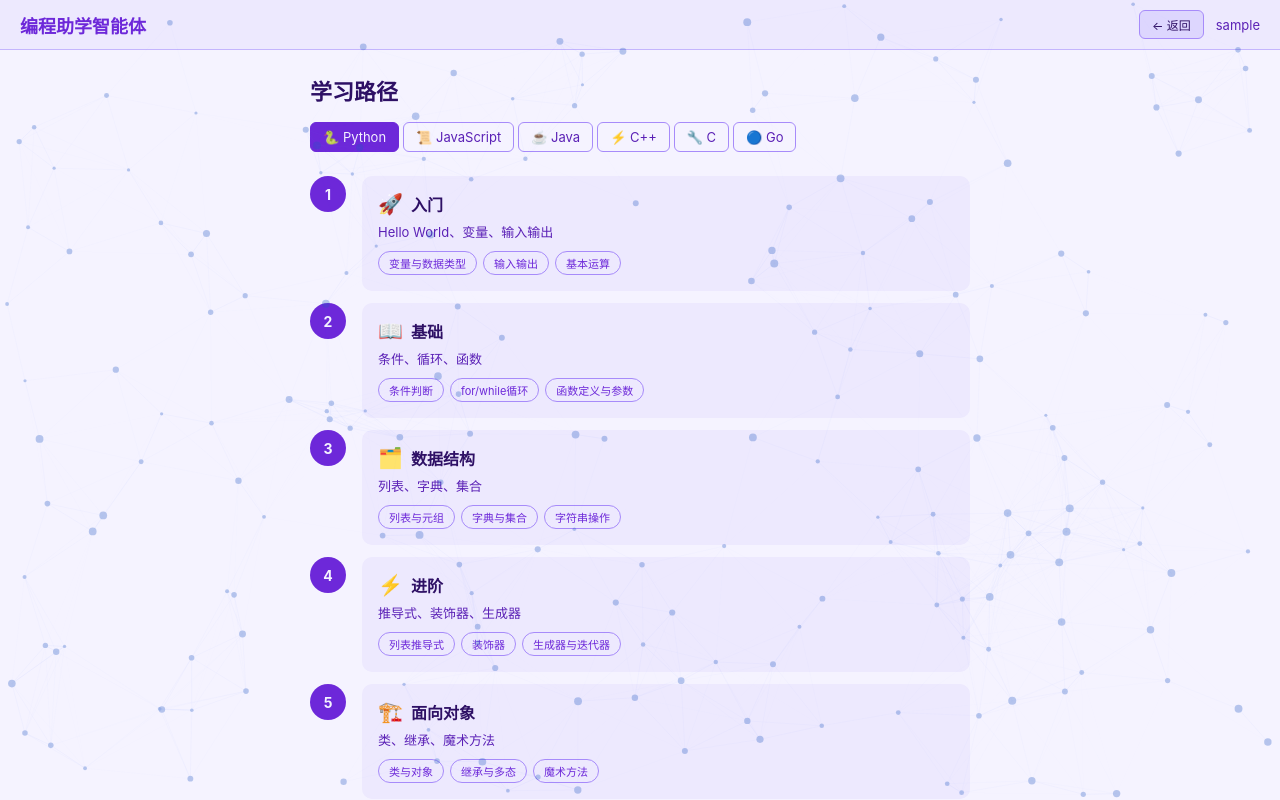
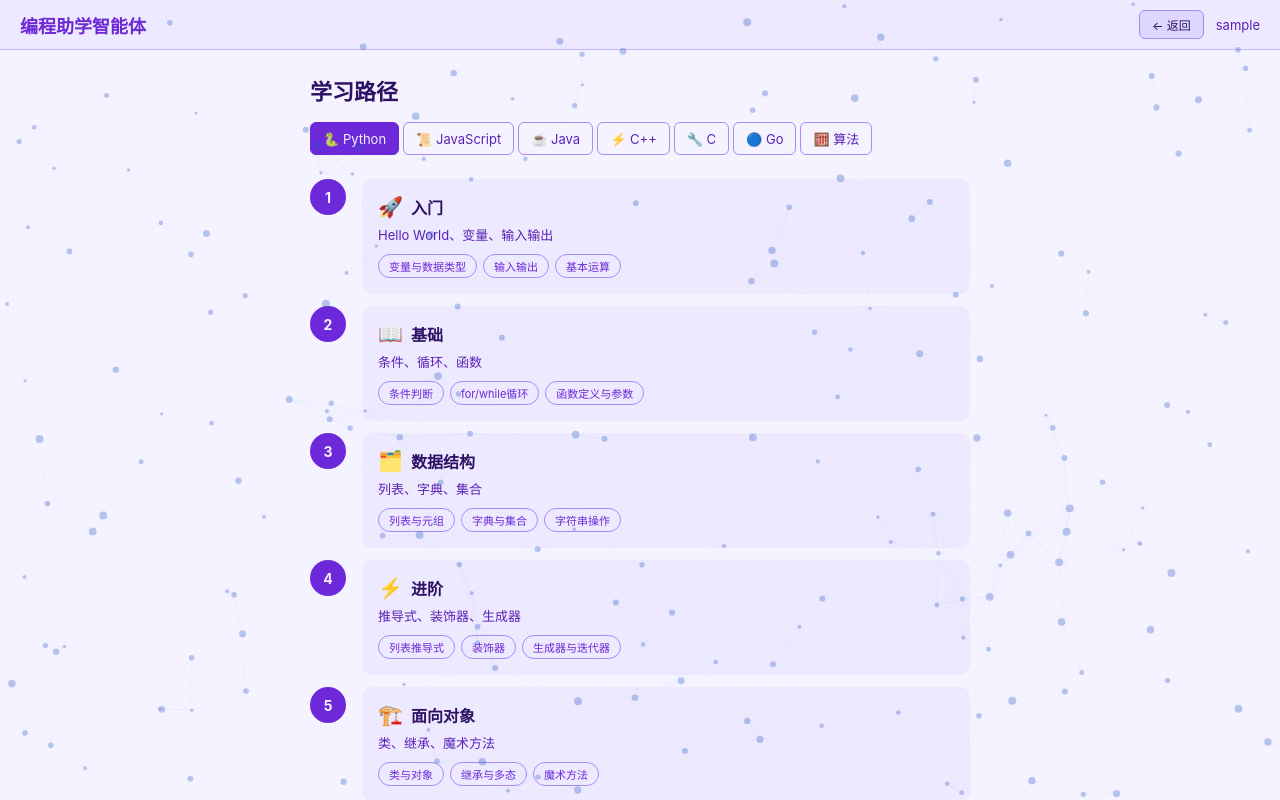
Before and after one commit to pityyou/programming-tutor, a Vue app in the folder client/: page /learning-path in a window 1280 px wide. Shown: the top 800 px of the page. Built offline with nearby package versions, Linux system fonts and the light colour scheme; sample sign-in values are in the browser's storage.

Commit message:
feat: algorithm learning path (6 stages), confirm deepseek-chat model

```diff
--- a/client/views/LearningPath.vue
+++ b/client/views/LearningPath.vue
@@ -21,6 +21,7 @@ const languages = [
   { value: 'cpp', label: 'C++', icon: '⚡' },
   { value: 'c', label: 'C', icon: '🔧' },
   { value: 'go', label: 'Go', icon: '🔵' },
+  { value: 'algo', label: '算法', icon: '🧮' },
 ]
 
 const paths: Record<string, Stage[]> = {
@@ -63,6 +64,14 @@ const paths: Record<string, Stage[]> = {
     { title: '基础', desc: '函数、slice、map、struct', icon: '📖', topics: ['函数与多返回值', 'slice与map', 'struct'] },
     { title: '并发', desc: 'goroutine、channel', icon: '⚡', topics: ['Goroutine', 'Channel', 'select'] },
     { title: '进阶', desc: '接口、错误处理、defer', icon: '🏗️', topics: ['interface', 'error处理', 'defer/panic/recover'] },
+  ],
+  algo: [
+    { title: '排序基础', desc: '冒泡、选择、插入排序', icon: '📊', topics: ['冒泡排序', '选择排序', '插入排序'] },
+    { title: '高效排序', desc: '快排、归并、堆排序', icon: '⚡', topics: ['快速排序', '归并排序', '堆排序'] },
+    { title: '搜索', desc: '二分、DFS、BFS', icon: '🔍', topics: ['二分查找', 'DFS 深度优先搜索', 'BFS 广度优先搜索'] },
+    { title: '算法思想', desc: '递归、DP、贪心、双指针', icon: '🧠', topics: ['递归', '动态规划', '贪心算法', '双指针技巧'] },
+    { title: '高级算法', desc: 'Dijkstra、KMP、背包', icon: '🚀', topics: ['Dijkstra 最短路径', '拓扑排序', '01 背包问题', 'KMP 字符串匹配'] },
+    { title: '数据结构', desc: '栈、队列、哈希、Trie、线段树', icon: '🏗️', topics: ['栈与队列', '哈希表', 'Trie 字典树', '线段树', '二叉搜索树 BST'] },
   ],
 }
 
```
